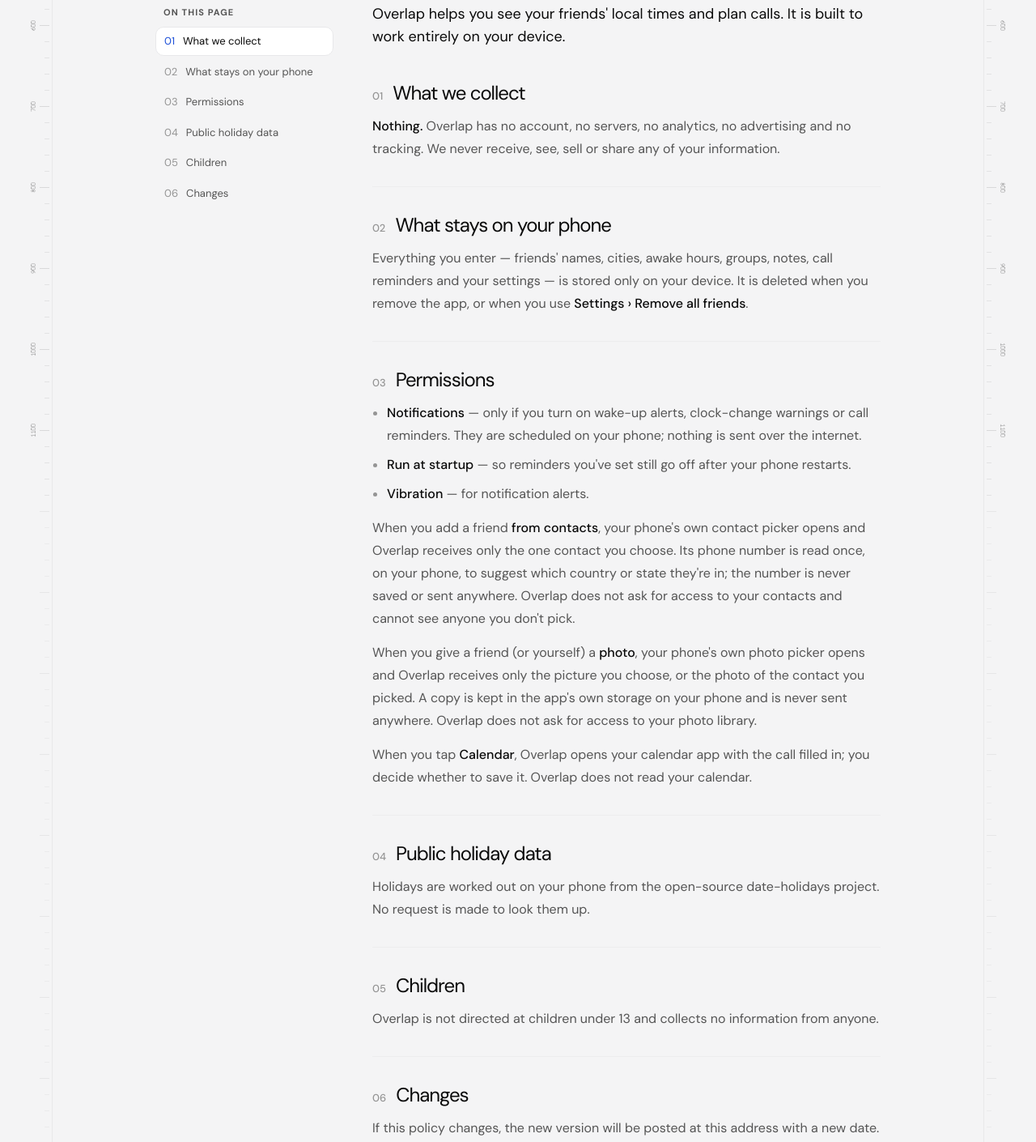
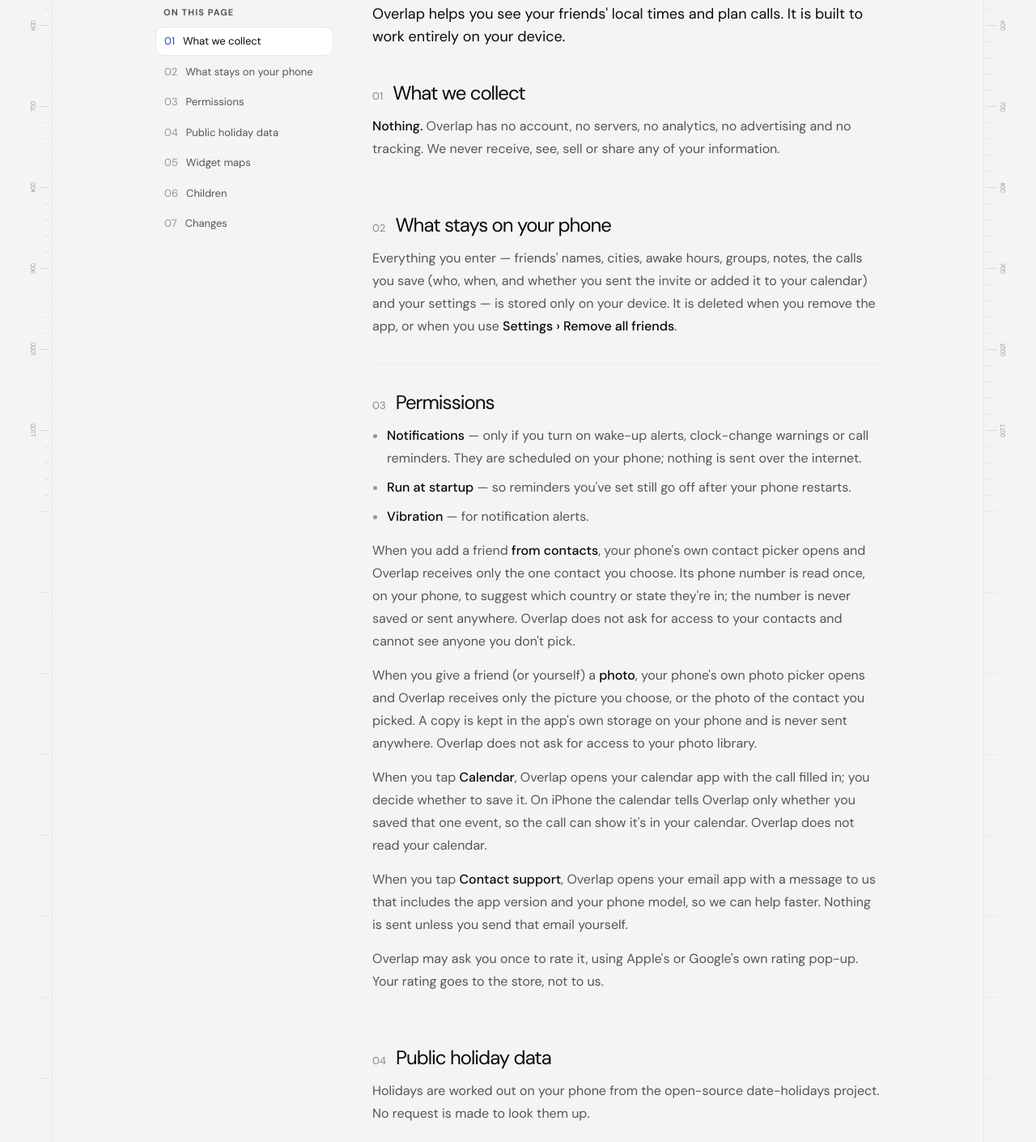
Before and after one commit to Beingmani/Overlap-releases, a plain HTML site: page privacy/index.html in a window 1280 px wide. Shown: the part 707-2117 px from the top of the page at 81% size. Drawn offline with Linux system fonts and the light colour scheme.

Commit message:
Privacy policy for 1.4.0: saved calls, support email, rating prompt; new icon

```diff
--- a/privacy/index.html
+++ b/privacy/index.html
@@ -15,17 +15,19 @@
 </header>
 <div class="canvas"><main class="frame">
 <header class="page-head"><div class="switch"><a class="on" href="../privacy/">Privacy</a><a class="" href="../terms/">Terms</a></div><h1>Privacy Policy</h1>
-<p class="meta">Updated 26 October 2026 · 2 min read</p></header>
+<p class="meta">Updated 12 November 2026 · 2 min read</p></header>
 <div class="short"><span class="kicker">The short version</span><div class="tiles"><div class="tile"><span class="icon" style="--tint:var(--ink-morning)"><svg aria-hidden="true"><use href="#i-box"/></svg></span><strong>Nothing collected</strong><span>No account, no servers, no analytics.</span></div><div class="tile"><span class="icon" style="--tint:var(--ink-afternoon)"><svg aria-hidden="true"><use href="#i-phone"/></svg></span><strong>Stays on your phone</strong><span>Your friends and plans never leave it.</span></div><div class="tile"><span class="icon" style="--tint:var(--ink-night)"><svg aria-hidden="true"><use href="#i-eyeoff"/></svg></span><strong>No ads or tracking</strong><span>Nothing is sold or shared. Ever.</span></div></div></div>
-<div class="legal-body"><nav class="toc" aria-label="On this page"><strong>On this page</strong><a href="#what-we-collect"><span>01</span>What we collect</a><a href="#what-stays-on-your-phone"><span>02</span>What stays on your phone</a><a href="#permissions"><span>03</span>Permissions</a><a href="#public-holiday-data"><span>04</span>Public holiday data</a><a href="#children"><span>05</span>Children</a><a href="#changes"><span>06</span>Changes</a></nav>
-<article class="prose"><p>Overlap helps you see your friends' local times and plan calls. It is built to work entirely on your device.</p><section id="what-we-collect"><h2><span>01</span>What we collect</h2><p><strong>Nothing.</strong> Overlap has no account, no servers, no analytics, no advertising and no tracking. We never receive, see, sell or share any of your information.</p></section><section id="what-stays-on-your-phone"><h2><span>02</span>What stays on your phone</h2><p>Everything you enter — friends' names, cities, awake hours, groups, notes, call reminders and your settings — is stored only on your device. It is deleted when you remove the app, or when you use <strong>Settings › Remove all friends</strong>.</p></section><section id="permissions"><h2><span>03</span>Permissions</h2><ul>
+<div class="legal-body"><nav class="toc" aria-label="On this page"><strong>On this page</strong><a href="#what-we-collect"><span>01</span>What we collect</a><a href="#what-stays-on-your-phone"><span>02</span>What stays on your phone</a><a href="#permissions"><span>03</span>Permissions</a><a href="#public-holiday-data"><span>04</span>Public holiday data</a><a href="#widget-maps"><span>05</span>Widget maps</a><a href="#children"><span>06</span>Children</a><a href="#changes"><span>07</span>Changes</a></nav>
+<article class="prose"><p>Overlap helps you see your friends' local times and plan calls. It is built to work entirely on your device.</p><section id="what-we-collect"><h2><span>01</span>What we collect</h2><p><strong>Nothing.</strong> Overlap has no account, no servers, no analytics, no advertising and no tracking. We never receive, see, sell or share any of your information.</p></section><section id="what-stays-on-your-phone"><h2><span>02</span>What stays on your phone</h2><p>Everything you enter — friends' names, cities, awake hours, groups, notes, the calls you save (who, when, and whether you sent the invite or added it to your calendar) and your settings — is stored only on your device. It is deleted when you remove the app, or when you use <strong>Settings › Remove all friends</strong>.</p></section><section id="permissions"><h2><span>03</span>Permissions</h2><ul>
 <li><strong>Notifications</strong> — only if you turn on wake-up alerts, clock-change warnings or call reminders. They are scheduled on your phone; nothing is sent over the internet.</li>
 <li><strong>Run at startup</strong> — so reminders you've set still go off after your phone restarts.</li>
 <li><strong>Vibration</strong> — for notification alerts.</li>
 </ul>
 <p>When you add a friend <strong>from contacts</strong>, your phone's own contact picker opens and Overlap receives only the one contact you choose. Its phone number is read once, on your phone, to suggest which country or state they're in; the number is never saved or sent anywhere. Overlap does not ask for access to your contacts and cannot see anyone you don't pick.</p>
 <p>When you give a friend (or yourself) a <strong>photo</strong>, your phone's own photo picker opens and Overlap receives only the picture you choose, or the photo of the contact you picked. A copy is kept in the app's own storage on your phone and is never sent anywhere. Overlap does not ask for access to your photo library.</p>
-<p>When you tap <strong>Calendar</strong>, Overlap opens your calendar app with the call filled in; you decide whether to save it. Overlap does not read your calendar.</p></section><section id="public-holiday-data"><h2><span>04</span>Public holiday data</h2><p>Holidays are worked out on your phone from the open-source date-holidays project. No request is made to look them up.</p></section><section id="children"><h2><span>05</span>Children</h2><p>Overlap is not directed at children under 13 and collects no information from anyone.</p></section><section id="changes"><h2><span>06</span>Changes</h2><p>If this policy changes, the new version will be posted at this address with a new date.</p></section>
+<p>When you tap <strong>Calendar</strong>, Overlap opens your calendar app with the call filled in; you decide whether to save it. On iPhone the calendar tells Overlap only whether you saved that one event, so the call can show it's in your calendar. Overlap does not read your calendar.</p>
+<p>When you tap <strong>Contact support</strong>, Overlap opens your email app with a message to us that includes the app version and your phone model, so we can help faster. Nothing is sent unless you send that email yourself.</p>
+<p>Overlap may ask you once to rate it, using Apple's or Google's own rating pop-up. Your rating goes to the store, not to us.</p></section><section id="public-holiday-data"><h2><span>04</span>Public holiday data</h2><p>Holidays are worked out on your phone from the open-source date-holidays project. No request is made to look them up.</p></section><section id="widget-maps"><h2><span>05</span>Widget maps</h2><p>The street maps in the home screen widgets are built into the app from OpenStreetMap data (© OpenStreetMap contributors, ODbL). No request is made to show them, so no map service learns which cities your friends are in.</p></section><section id="children"><h2><span>06</span>Children</h2><p>Overlap is not directed at children under 13 and collects no information from anyone.</p></section><section id="changes"><h2><span>07</span>Changes</h2><p>If this policy changes, the new version will be posted at this address with a new date.</p></section>
 <div class="mail"><div><strong>Questions?</strong><span>Email Vannan3926@gmail.com and you'll hear back from a person.</span></div><a class="btn primary" href="mailto:Vannan3926@gmail.com?subject=Overlap%20privacy"><svg aria-hidden="true"><use href="#i-mail"/></svg>Email us</a></div>
 <a class="next" href="../terms/">Read the Terms of Use<svg aria-hidden="true"><use href="#i-arrow"/></svg></a></article></div>
 </main></div>
```
Also changed, not shown: support/index.html (+1 -1 lines), icon.png.
